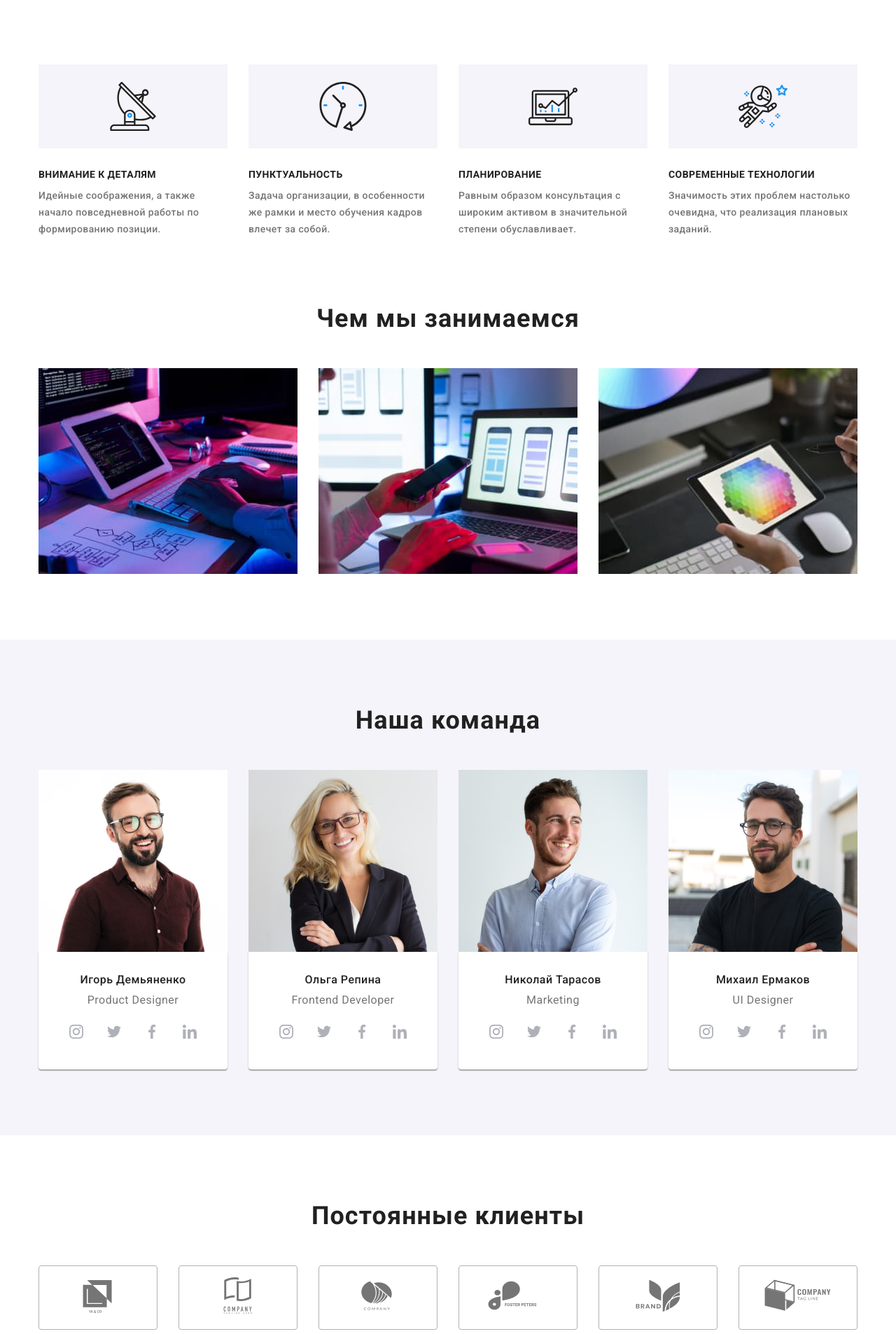
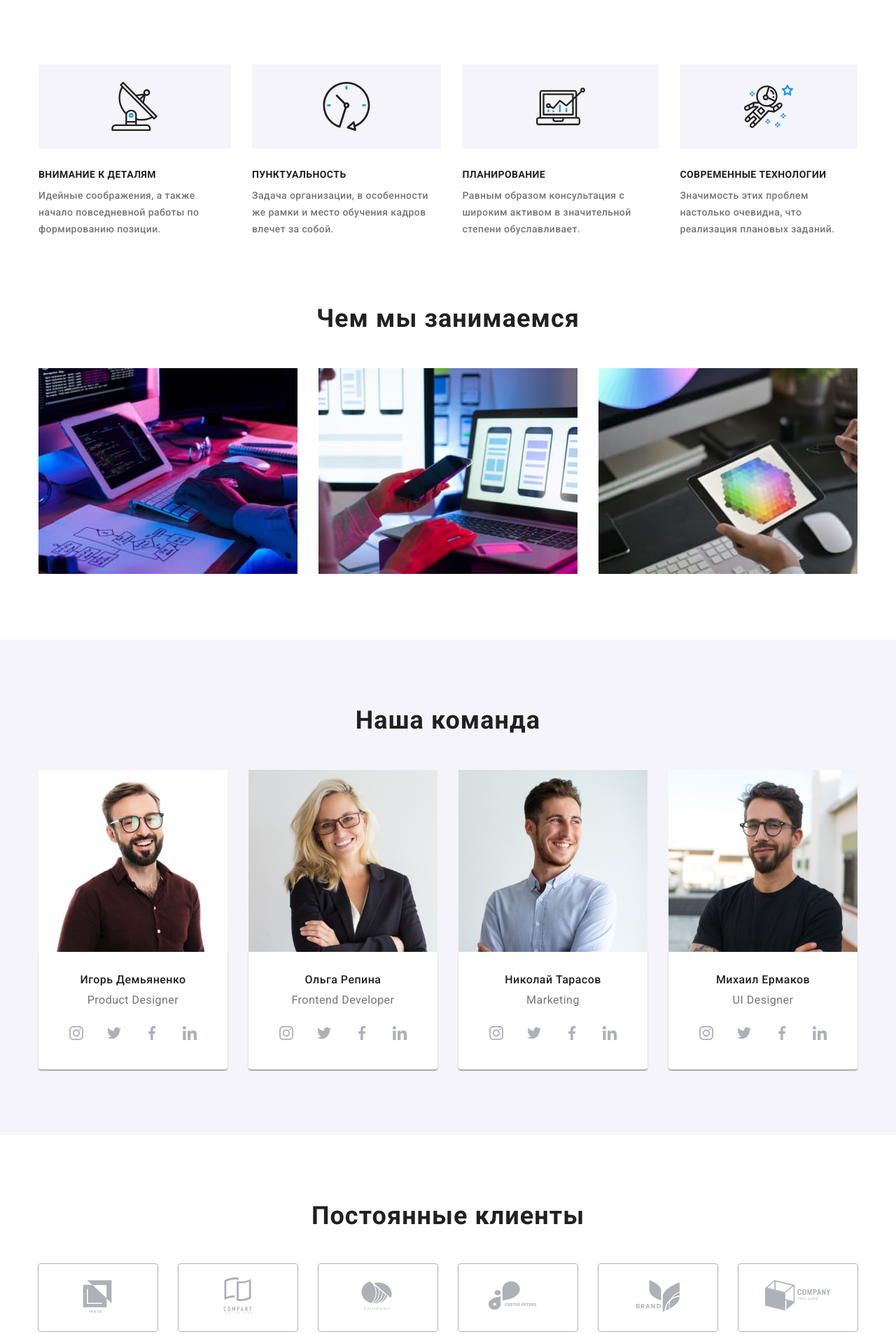
Before and after one commit to studentKatrusya/goit-markup-hw-04, a plain HTML site: page index.html in a window 1280 px wide. Shown: the part 794-2700 px from the top of the page at 70% size. Drawn offline with nearby package versions, Linux system fonts and the light colour scheme.

Commit message:
исправления

```diff
--- a/css/styles.css
+++ b/css/styles.css
@@ -250,11 +250,11 @@ a {
   letter-spacing: 0.03em;
 }
 .icon-box {
-  width: 270px;
-  height: 120px;
+  padding: 25px 0;
   background-color: var(--secondary-color);
   display: flex;
   align-items: center;
+  justify-content: center;
 }
 /* Work */
 .work-box {
@@ -318,9 +318,9 @@ a {
 }
 
 .social-item {
-  width: 44px;
+  /* width: 44px;
   height: 44px;
-  border-radius: 50% 50%;
+  border-radius: 50% 50%; */
   display: flex;
   align-items: center;
   justify-content: center;
@@ -328,12 +328,12 @@ a {
 .social-item:not(:last-child) {
   margin-right: 10px;
 }
-.social-item:hover,
-.social-item:focus {
+.social-link:hover,
+.social-link:focus {
   background-color: var(--accent-color);
 }
-.social-item:hover svg,
-.social-item:focus svg {
+.social-link:hover svg,
+.social-link:focus svg {
   fill: white;
 }
 .social-list {
@@ -343,41 +343,46 @@ a {
   margin-top: 16px;
 }
 .social-link {
+  display: flex;
+  align-items: center;
+  justify-content: center;
   fill: #afb1b8;
+  width: 44px;
+  height: 44px;
+  border-radius: 50% 50%;
 }
 /* Clients */
 .list-clients {
   display: flex;
-  padding: 0;
 }
-/* .link-client {
-  display: flex;
-  align-items: center;
-  justify-content: center;
-  padding: 0;
-} */
+.link-client {
+  padding: 16px 32px;
+  display: block;
+  border: 1px solid #afb1b8;
+  border-radius: 4px;
+}
 .item-client:not(:last-child) {
   margin-right: 30px;
 }
 .item-client {
   width: 170px;
   height: 92px;
-  border: 1px solid #afb1b8;
-  border-radius: 4px;
   display: flex;
   align-items: center;
   justify-content: center;
-  padding: 0;
+  /* border: 1px solid #afb1b8;
+  border-radius: 4px; */
 }
-.item-client:focus,
-.item-client:hover {
+.link-client:focus,
+.link-client:hover {
   border: 1px solid var(--accent-color);
 }
 .icon-logo {
-  fill: var(--text-primary);
+  fill: #afb1b8;
 }
-.item-client:focus svg,
-.item-client:hover svg {
+
+.link-client:focus svg,
+.link-client:hover svg {
   fill: var(--accent-color);
 }
 /* .icon-logo:hover,
@@ -396,7 +401,7 @@ a {
 }
 .footer-container {
   display: flex;
-  align-items: center;
+  align-items: baseline;
 }
 .social-box {
   margin-left: 70px;
@@ -439,6 +444,7 @@ a {
 }
 .social-footer {
   background-color: rgba(255, 255, 255, 0.1);
+  border-radius: 50% 50%;
 }
 .social-footer svg {
   fill: var(--primary-color);
@@ -529,8 +535,8 @@ img {
 .flex-element:nth-last-child(-n + 3) {
   margin-bottom: 0;
 }
-.flex-element:hover,
-.flex-element:focus {
+.item-link:hover,
+.item-link:focus {
   box-shadow: 0px 1px 1px rgba(0, 0, 0, 0.12), 0px 4px 4px rgba(0, 0, 0, 0.06),
     1px 4px 6px rgba(0, 0, 0, 0.16);
 }
--- a/index.html
+++ b/index.html
@@ -33,10 +33,10 @@
         </nav>
         <ul class="contacts-links">
             <li class="contact-item"><a href="tel:+380961111111" class="contacts-link"><svg class="icon-smartphone" width="10" height="16">
-               <use href="./images/icon-sprite/symbol-defs.svg#icon-smartphone"></use>
+               <use href="./images/icon-sprite/icons.svg#icon-smartphone"></use>
            </svg> +38 096 111 11 11</a></li>
             <li class="contact-item"><a href="mailto:info@devstudio.com" class="contacts-link"><svg class="icon-envelope" width="16" height="12">
-                <use href="./images/icon-sprite/symbol-defs.svg#icon-envelope"></use>
+                <use href="./images/icon-sprite/icons.svg#icon-envelope"></use>
             </svg>info@devstudio.com</a></li>
 
         </ul>
@@ -58,7 +58,7 @@
             <ul class="advantage-list">
                 <li class="advantage-item" >
                     <div class="icon-box">
-                            <svg class="icon-antena" widht="70" height="70">
+                            <svg class="icon-antena" width="70" height="70">
                                 <use href="./images/icon-sprite/icons.svg#icon-antenna"></use>
                             </svg>
                         </a>
@@ -69,7 +69,7 @@
                 </li>
                 <li class="advantage-item">
                     <div class="icon-box">
-                            <svg class="icon-clock" widht="70" height="70">
+                            <svg class="icon-clock" width="70" height="70">
                                 <use href="./images/icon-sprite/icons.svg#icon-clock"></use>
                             </svg>
                         </a>
@@ -80,7 +80,7 @@
                 </li>
                 <li class="advantage-item icon-diagram">
                     <div class="icon-box">
-                            <svg class="icon-diagram" widht="70" height="70">
+                            <svg class="icon-diagram" width="70" height="70">
                                 <use href="./images/icon-sprite/icons.svg#icon-diagram"></use>
                             </svg>
                         </a>
@@ -91,7 +91,7 @@
                 </li>
                 <li class="advantage-item">
                     <div class="icon-box">
-                            <svg class="icon-astronaut" widht="70" height="70">
+                            <svg class="icon-astronaut" width="70" height="70">
                                 <use href="./images/icon-sprite/icons.svg#icon-astronaut"></use>
                             </svg>
                         </a>
@@ -278,22 +278,22 @@
             <div class="container">
                 <h2 class="title">Постоянные клиенты</h2>
                 <ul class="list-clients">
-                    <li class="item-client"><a href="#" class="link-client"><svg class="icon-logo" widht="106" height="60">
+                    <li class="item-client"><a href="#" class="link-client"><svg class="icon-logo" width="106" height="60">
                         <use href="./images/icon-sprite/icons.svg#icon-logo_1"></use>
                     </svg></a></li>
-                    <li class="item-client"><a href="#" class="link-client"><svg class="icon-logo" widht="106" height="60">
+                    <li class="item-client"><a href="#" class="link-client"><svg class="icon-logo" width="106" height="60">
                         <use href="./images/icon-sprite/icons.svg#icon-logo_2"></use>
                     </svg></a></li>
-                    <li class="item-client"><a href="#" class="link-client"><svg class="icon-logo" widht="106" height="60">
+                    <li class="item-client"><a href="#" class="link-client"><svg class="icon-logo" width="106" height="60">
                         <use href="./images/icon-sprite/icons.svg#icon-logo_3"></use>
                     </svg></a></li>
-                    <li class="item-client"><a href="#" class="link-client"><svg class="icon-logo" widht="106" height="60">
+                    <li class="item-client"><a href="#" class="link-client"><svg class="icon-logo" width="106" height="60">
                         <use href="./images/icon-sprite/icons.svg#icon-logo_4"></use>
                     </svg></a></li>
-                    <li class="item-client"><a href="#" class="link-client"><svg class="icon-logo" widht="106" height="60">
+                    <li class="item-client"><a href="#" class="link-client"><svg class="icon-logo" width="106" height="60">
                         <use href="./images/icon-sprite/icons.svg#icon-logo_5"></use>
                     </svg></a></li>
-                    <li class="item-client"><a href="#" class="link-client"><svg class="icon-logo" widht="106" height="60">
+                    <li class="item-client"><a href="#" class="link-client"><svg class="icon-logo" width="106" height="60">
                         <use href="./images/icon-sprite/icons.svg#icon-logo_6"></use>
                     </svg></a></li>
                 </ul>
@@ -303,8 +303,8 @@
     </main>
     <!-- Footer-->
     <footer class="footer-box">
-        <div class="container">
-            <div class="footer-container">
+        <div class="container footer-container">
+            <!-- <div class="footer-container"> -->
         <div class="address-box">
         <a href="#" class="logo-white"><span class="accent">
                 Web</span>Studio
@@ -357,7 +357,7 @@
                 </li>
             </ul>
         </div>
-        </div>
+        <!-- </div> -->
         </div>
 
 
```
Also changed, not shown: portfolio.html (+3 -3 lines).
